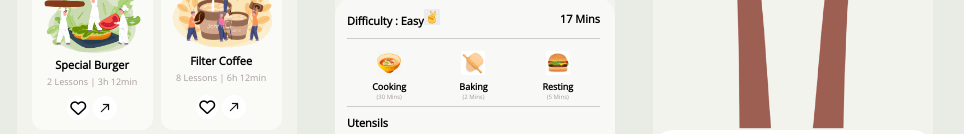
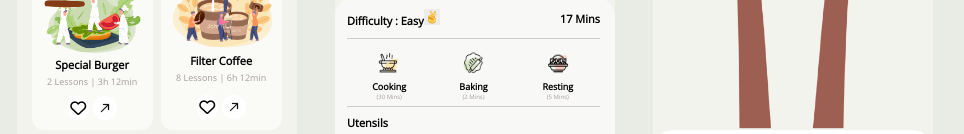
Before and after one commit to Akay74/recipe-app-UI, a plain HTML site: page index.html in a window 1280 px wide. Shown: the part 290-424 px from the top of the page, without its empty margins (165-1129 px from the left). Drawn offline with nearby package versions, Linux system fonts and the light colour scheme.

Commit message:
changed some images in box 2

```diff
--- a/index.html
+++ b/index.html
@@ -100,17 +100,17 @@
                 <div class="border-line"></div>
                 <div class="steps-wrapper">
                     <div class="step">
-                        <img src="./images/cooking.jpeg" alt="cooking">
+                        <img src="./images/cooking_1_bzjook.png" alt="cooking">
                         <p class="step-title">Cooking</p>
                         <p class="step-timer">(30 Mins)</p>
                     </div>
                     <div class="step">
-                        <img src="./images/baking.jpeg" alt="baking">
+                        <img src="./images/baking_1_ny27tk.png" alt="baking">
                         <p class="step-title">Baking</p>
                         <p class="step-timer">(2 Mins)</p>
                     </div>
                     <div class="step">
-                        <img src="./images/resting.jpeg" alt="resting">
+                        <img src="./images/resting_vn2tym.png" alt="resting">
                         <p class="step-title" >Resting</p>
                         <p class="step-timer">(5 Mins)</p>
                     </div>
```
Also changed, not shown: images/baking_1_ny27tk.png (added), images/cooking_1_bzjook.png (added), images/resting_vn2tym.png (added).
